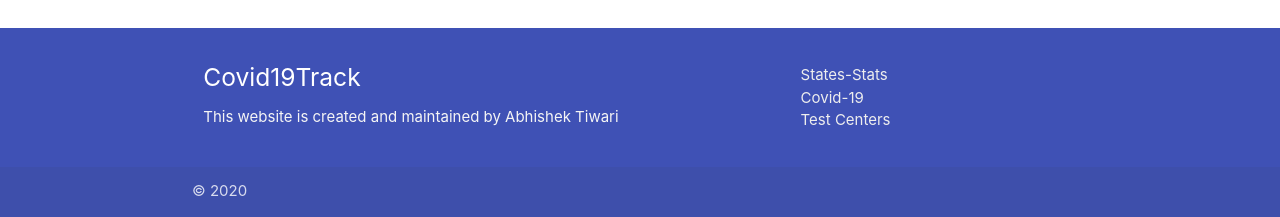
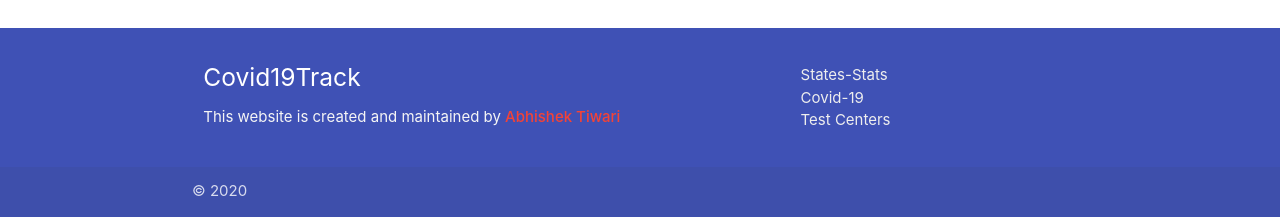
Before and after one commit to iamabhishektiwari/mywebsite, a Django app: page /covid19 in a window 1280 px wide. Shown: the part 1451-1668 px from the top of the page. Run offline with Django 3.2, Linux system fonts and the light colour scheme; some libraries are stand-ins or nearby versions.

Commit message:
linkedin link

```diff
--- a/indiaRecords/templates/base.html
+++ b/indiaRecords/templates/base.html
@@ -301,7 +301,11 @@ main {
   </script>
   <!-- Counter -->
 
-
+<style media="screen">
+  .red_text{
+    color: #f44336;
+  }
+</style>
 
 
         <footer class="page-footer indigo">
@@ -309,7 +313,12 @@ main {
             <div class="row">
               <div class="col l6 s12">
                 <h5 class="white-text">Covid19Track</h5>
-                <p class="grey-text text-lighten-4">This website is created and maintained by Abhishek Tiwari <br>
+                <p class="grey-text text-lighten-4">This website is created and maintained by
+                <a href="https://www.linkedin.com/in/abhishek-tiwari-b03614112/" class="red_text">
+                  <strong>
+                    Abhishek Tiwari
+                </strong></a>
+                  <br>
                    </p>
               </div>
               <div class="col l4 offset-l2 s12">
```
Also changed, not shown: 1 other file.
